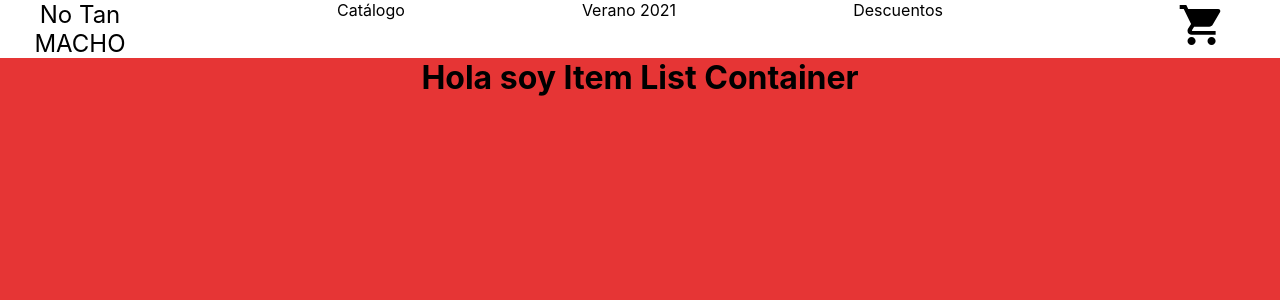
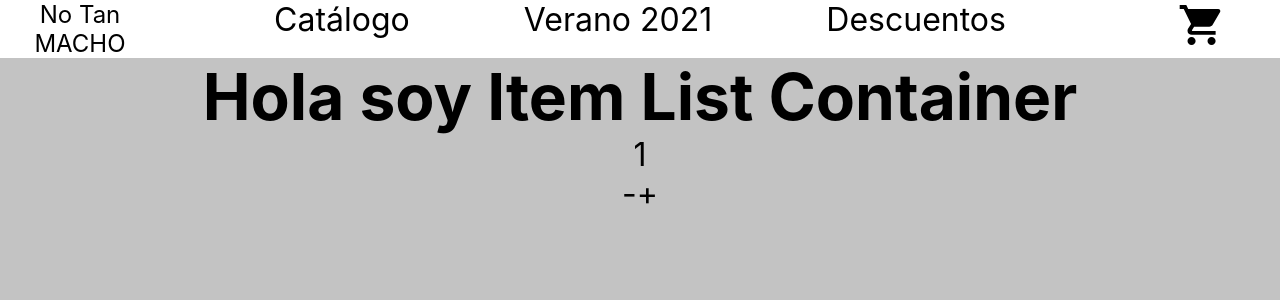
Before and after one commit to PedroCazala/notanmacho, a React (Create React App) app: page / in a window 1280 px wide. Shown: the top 300 px of the page. Built offline with nearby package versions, Linux system fonts and the light colour scheme.

Commit message:
Se creó el componente ItemCount, contine dos botones + y -, que suman o restan con las propiedades: stock, initial y onAdd(este ultimo lanza un alert que cuando ya no hay stock

```diff
--- a/package.json
+++ b/package.json
@@ -7,7 +7,7 @@
     "@testing-library/react": "^11.2.7",
     "@testing-library/user-event": "^12.8.3",
     "node-loader": "^2.0.0",
-    "node-sass": "^7.0.0",
+    "node-sass": "^7.0.1",
     "react": "^17.0.2",
     "react-dom": "^17.0.2",
     "react-scripts": "4.0.3",
--- a/src/App.css
+++ b/src/App.css
@@ -10,5 +10,6 @@
   text-align: center;
 }
 body {
-  background-color: rgb(230, 53, 53);
+  background-color: rgb(195, 195, 195);
+  font-size: 2rem;
 }
--- a/src/App.js
+++ b/src/App.js
@@ -1,12 +1,14 @@
 import './App.css';
 import Menu from './components/Menu';
 import ItemListContainer from './components/ItemListContainer/ItemListContainer';
+import ItemCount from './components/ItemCount';
 
 function App() {
   return (
     <div className="App">
       <Menu/>
       <ItemListContainer greeting="Hola soy Item List Container"/>
+      <ItemCount stock={20}initial={1}onAdd={'Ya no tenemos estock de este producto'}/>
     </div>
   );
 }
--- /dev/null
+++ b/src/components/ItemCount.js
@@ -0,0 +1,25 @@
+import React from 'react'
+import {useState} from 'react'
+
+function ItemCount({stock, initial, onAdd}) {
+    const [contador, setContador] = useState(initial);
+
+    return (
+        <div>
+            <div>{contador}</div>
+            <buttom onClick={()=>{
+                if(contador > 0){
+                    setContador(contador-1)
+                    }
+                }}>-</buttom>
+            <buttom onClick={()=>{
+                if(contador < stock){
+                    setContador(contador+1)}else{
+                        alert(onAdd)
+                    }
+                    }}>+</buttom>
+        </div>
+    )
+}
+
+export default ItemCount
```
Also changed, not shown: 1 other file (tests, documents, lock files or other folders).
